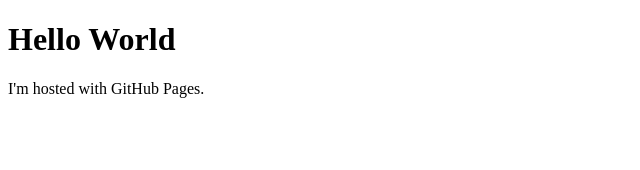
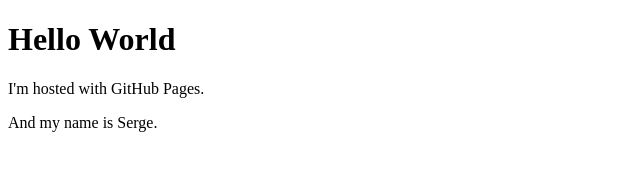
Before and after one commit to sergeshvets/cleaning, a plain HTML site: page index.html in a window 1280 px wide. Shown: the whole page, without its empty margins (0-640 px from the left). Drawn offline with Linux system fonts and the light colour scheme.

Commit message:
initial commit

```diff
--- a/index.html
+++ b/index.html
@@ -3,5 +3,6 @@
 <body>
 <h1>Hello World</h1>
 <p>I'm hosted with GitHub Pages.</p>
+<p>And my name is Serge.</p>
 </body>
 </html>
```
